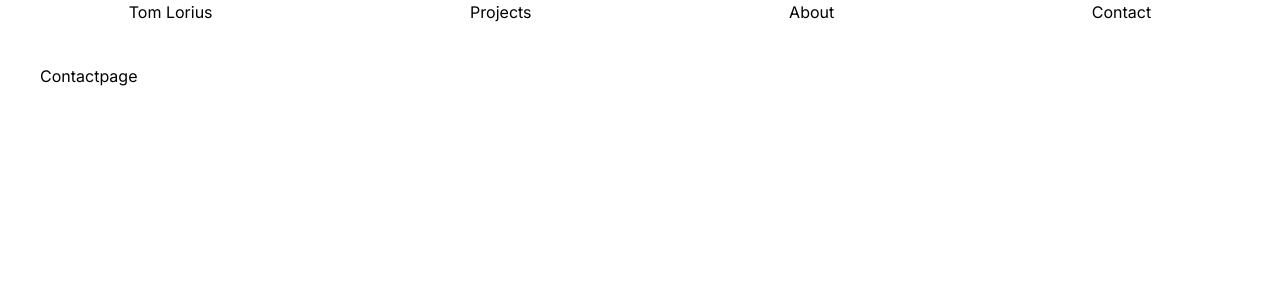
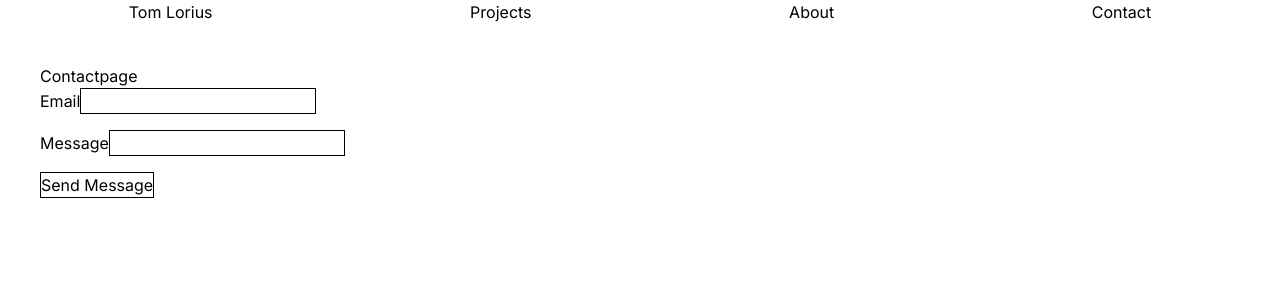
Before and after one commit to tlorius/portfolio, a Next.js app: page /contact in a window 1280 px wide. Shown: the top 300 px of the page. Built offline with nearby package versions, Linux system fonts and the light colour scheme.

Commit message:
feat: base form done
removed readme boilerplate and added form to contact page

```diff
--- a/src/app/contact/page.tsx
+++ b/src/app/contact/page.tsx
@@ -1,7 +1,46 @@
+"use client";
+
+import { useState } from "react";
+
 export default function Contact() {
+  const [email, setEmail] = useState("");
+  const [message, setMessage] = useState("");
+
+  const handleSubmit = (event: React.FormEvent<HTMLFormElement>) => {
+    event.preventDefault();
+    console.log({ email, message });
+  };
   return (
     <>
       <h1>Contactpage</h1>
+      <form
+        className="grid grid-cols-1 gap-4"
+        onSubmit={(event) => handleSubmit(event)}
+      >
+        <label>
+          Email
+          <input
+            type="email"
+            value={email}
+            onChange={(event) => setEmail(event.target.value)}
+            className="border border-solid border-black"
+          />
+        </label>
+        <label>
+          Message
+          <input
+            type="text"
+            value={message}
+            onChange={(event) => setMessage(event.target.value)}
+            className="border border-solid border-black"
+          />
+        </label>
+        <input
+          type="submit"
+          value="Send Message"
+          className="border border-solid border-black w-fit"
+        />
+      </form>
     </>
   );
 }
```
Also changed, not shown: 1 other file (tests, documents, lock files or other folders).
